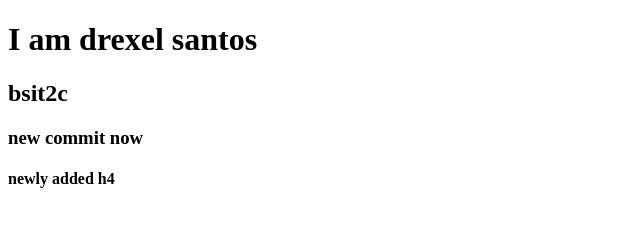
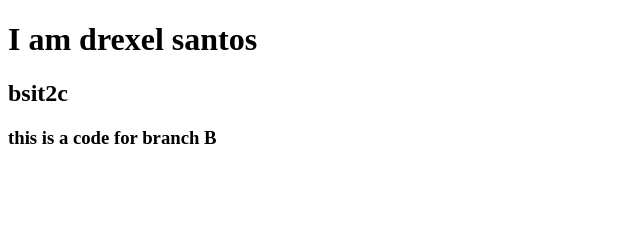
Before and after one commit to maxel28-bebu/try3, a plain HTML site: page index.html in a window 1280 px wide. Shown: the whole page, without its empty margins (0-640 px from the left). Drawn offline with Linux system fonts and the light colour scheme.

Commit message:
added a code for branch A

```diff
--- a/index.html
+++ b/index.html
@@ -8,7 +8,7 @@
 <body>
     <h1>I am drexel santos</h1>
     <h2>bsit2c</h2>
-    <h3>new commit now</h3>
-    <h4>newly added h4 </h4>
+    <!--tHIS is a feature created for branch A-->
+    <h3>this is a code for branch B</h3>
 </body>
 </html>
```
